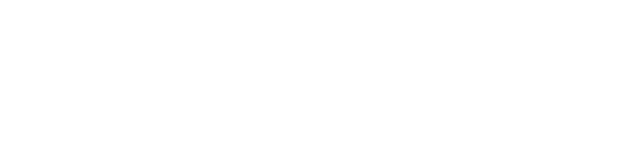
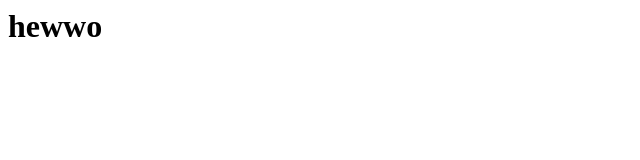
Before and after one commit to XenoFantasies/coding-practice, a plain HTML site: page index.html in a window 1280 px wide. Shown: the whole page, without its empty margins (0-640 px from the left). Drawn offline with Linux system fonts and the light colour scheme.

Commit message:
made index

```diff
--- a/index.html
+++ b/index.html
@@ -1,5 +1,6 @@
 <html>
     <body>
-
+        <h1>hewwo
+        </h1>
     </body>
 </html>
```
